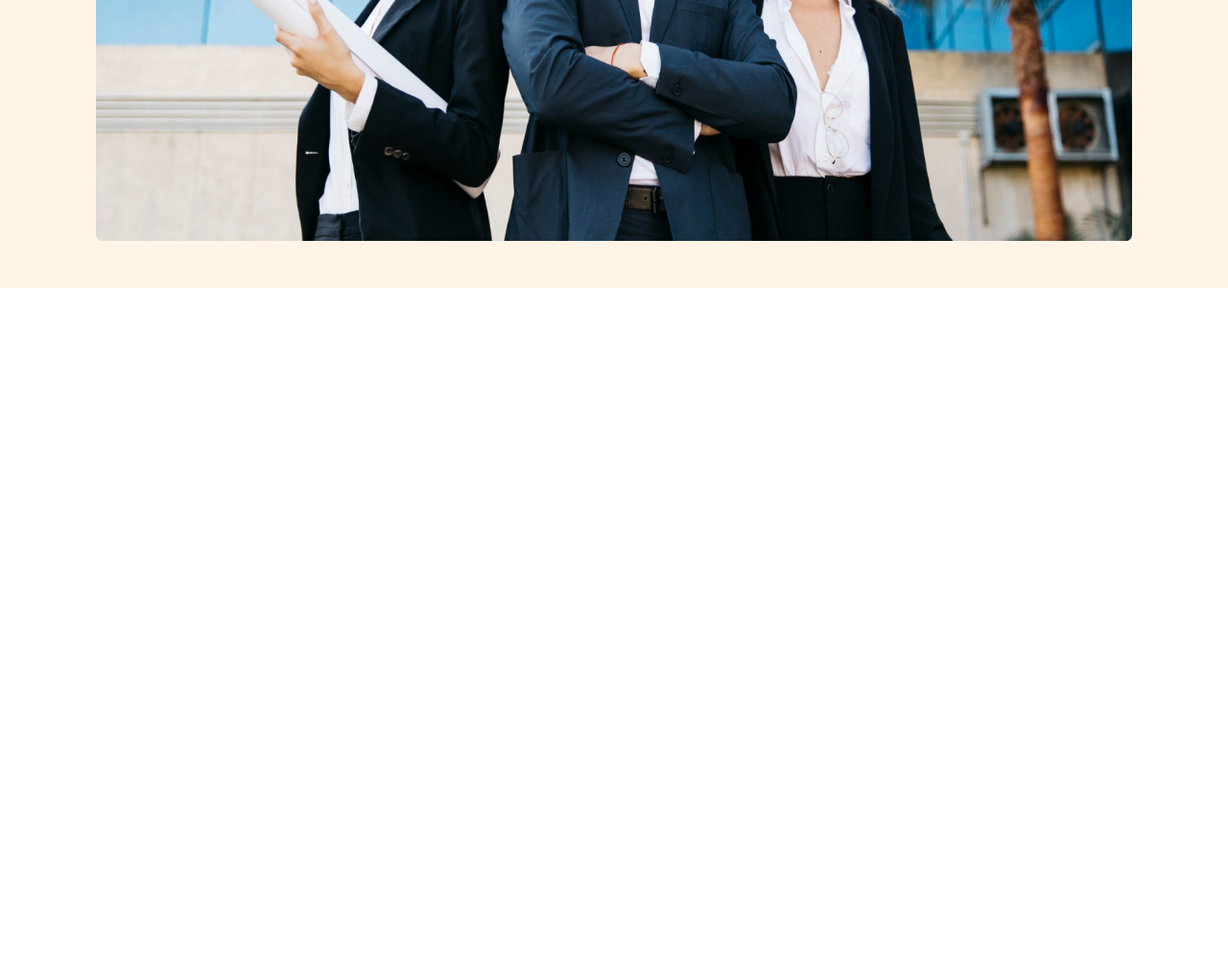
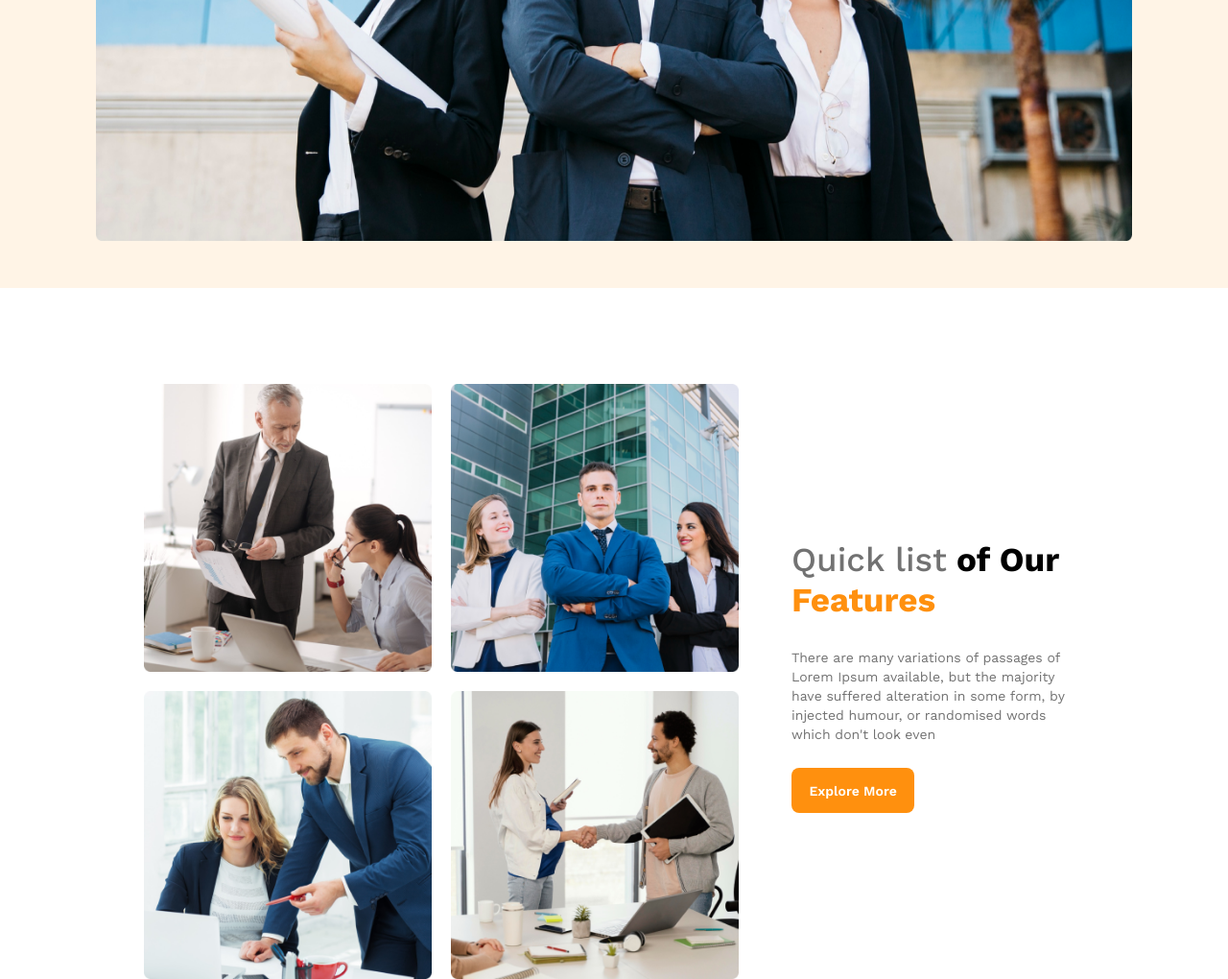
Before and after one commit to RajuAhmed0/Architect-web, a plain HTML site: page index.html in a window 1280 px wide. Shown: the part 781-1801 px from the top of the page at 96% size. Before the commit the page ends 1081 px from the top, so only its background shows below. Drawn offline with nearby package versions, Linux system fonts and the light colour scheme.

Commit message:
Quick list section coomplate

```diff
--- a/Styles/style.css
+++ b/Styles/style.css
@@ -81,29 +81,100 @@ nav a {
     width: 1080px;
     height: 600px;
 }
+
+/* Quick list section desing */
+.features-section {
+    display: flex;
+    align-items: center;
+    margin-top: 100px;
+    margin-inline: 150px;
+    column-gap: 55px;
+}
+
+.features-section-img {
+    display: grid;
+    grid-template-columns: repeat(2, 1fr);
+    gap: 20px;
+}
+
+.features-section-img img {
+    height: 300px;
+    width: 300px;
+}
+
+.quick-list h1 {
+    font-size: 35px;
+    /* padding-bottom: 5px; */
+}
+
+.quick-color {
+    color: #727272;
+    font-weight: 500;
+}
+
+.features-color {
+    color: #FF900E;
+    font-weight: 700;
+}
+
+.quick-list p {
+    color: #727272;
+    font-size: 14px;
+    line-height: 20px;
+    margin-bottom: 25px;
+
+}
+
 /* style for mobail device */
 @media screen and (max-width:576px) {
     nav {
         display: block;
-        /* width: 500px; */
+        margin-inline: 15px;
     }
 
     nav h2 {
+        margin: 0px;
         font-size: 35px;
         font-weight: 700;
         color: #131313;
-        padding-left: none;
+        padding-left: 0px;
+        text-align: center;
+        margin-bottom: 10px;
+
     }
 
     nav div {
         width: 380px;
         display: flex;
         justify-content: space-between;
-        /* padding-right: 130px;  */
+        padding-right: 0px;
     }
 
+    .banner-d div img {
+        width: 95%;
+        height: 95%;
+    }
+
+    .banner-d p {
+        width: 90%;
+    }
+
+    /* quick-list section style */
+    .features-section {
+        flex-direction: column;
+        margin-inline: 15px;
+       text-align: center;
+    }
+    .features-section-img {
+        grid-template-columns: 1fr;
 
 }
 
+
 /* style for madiaum device */
-@media screen and (min-width:576px) and (max-width:768px) {}
+@media screen and (min-width: 576px) and (max-width: 768px) {
+    /* .banner-d div img{
+        width: 100%;
+        height: 100%;
+    }  */
+}
--- a/index.html
+++ b/index.html
@@ -38,6 +38,21 @@
 
     </header>
     <main>
+        <!-- Quick list section -->
+        <section class="features-section">
+            <div class="features-section-img">
+               <img src="images/team1.png" alt="">
+               <img src="images/team2.png" alt="">
+               <img src="images/team3.png" alt="">
+               <img src="images/team4.png" alt="">
+            </div>
+            <div class="quick-list">
+                <h1><span class="quick-color">Quick list</span> of Our <span class="features-color">Features</span></h1>
+                <p>There are many variations of passages of Lorem Ipsum available, but the majority have suffered alteration in some form, by injected humour, or randomised words which don't look even</p>
+                <button class="btn-primary">Explore More</button>
+            </div>
+
+        </section>
 
     </main>
     <footer>
```
